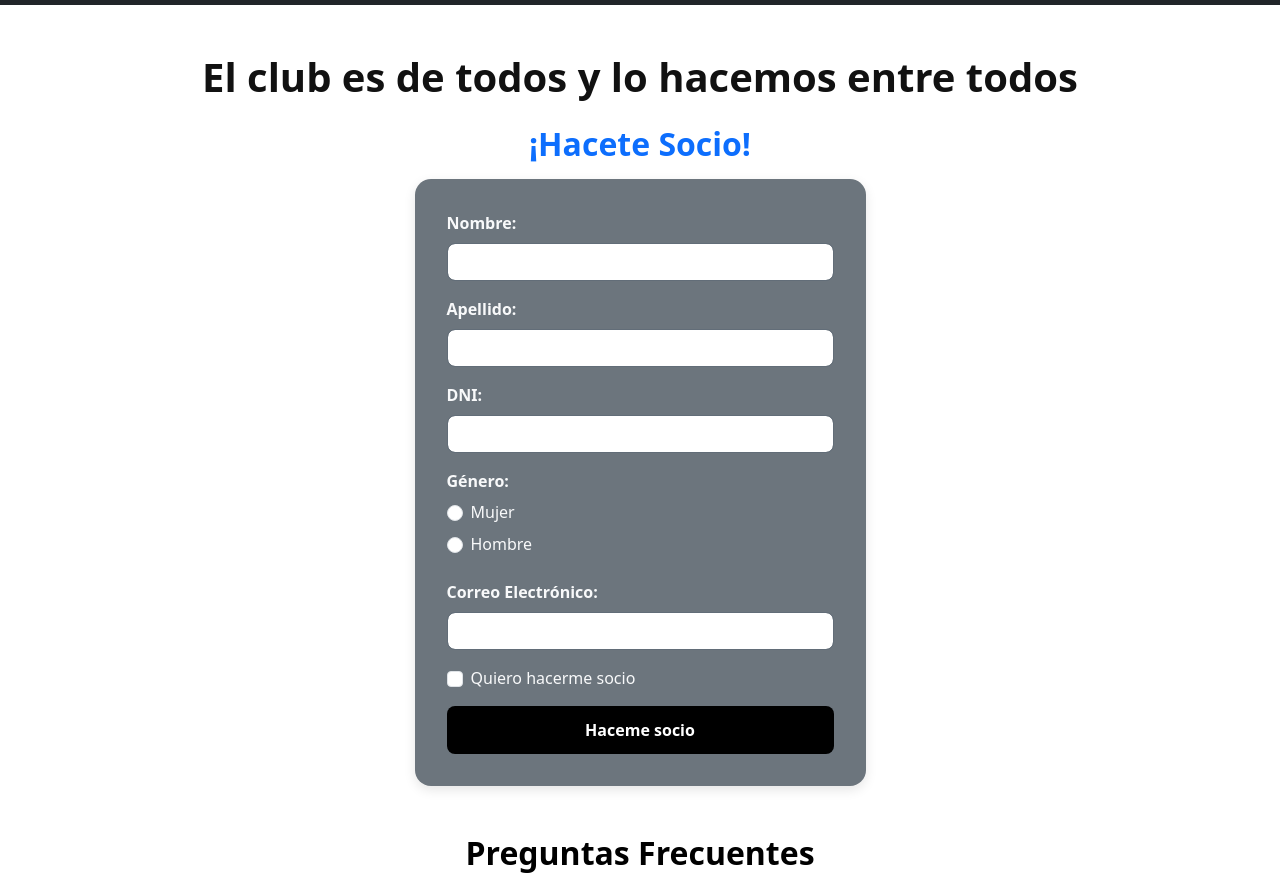
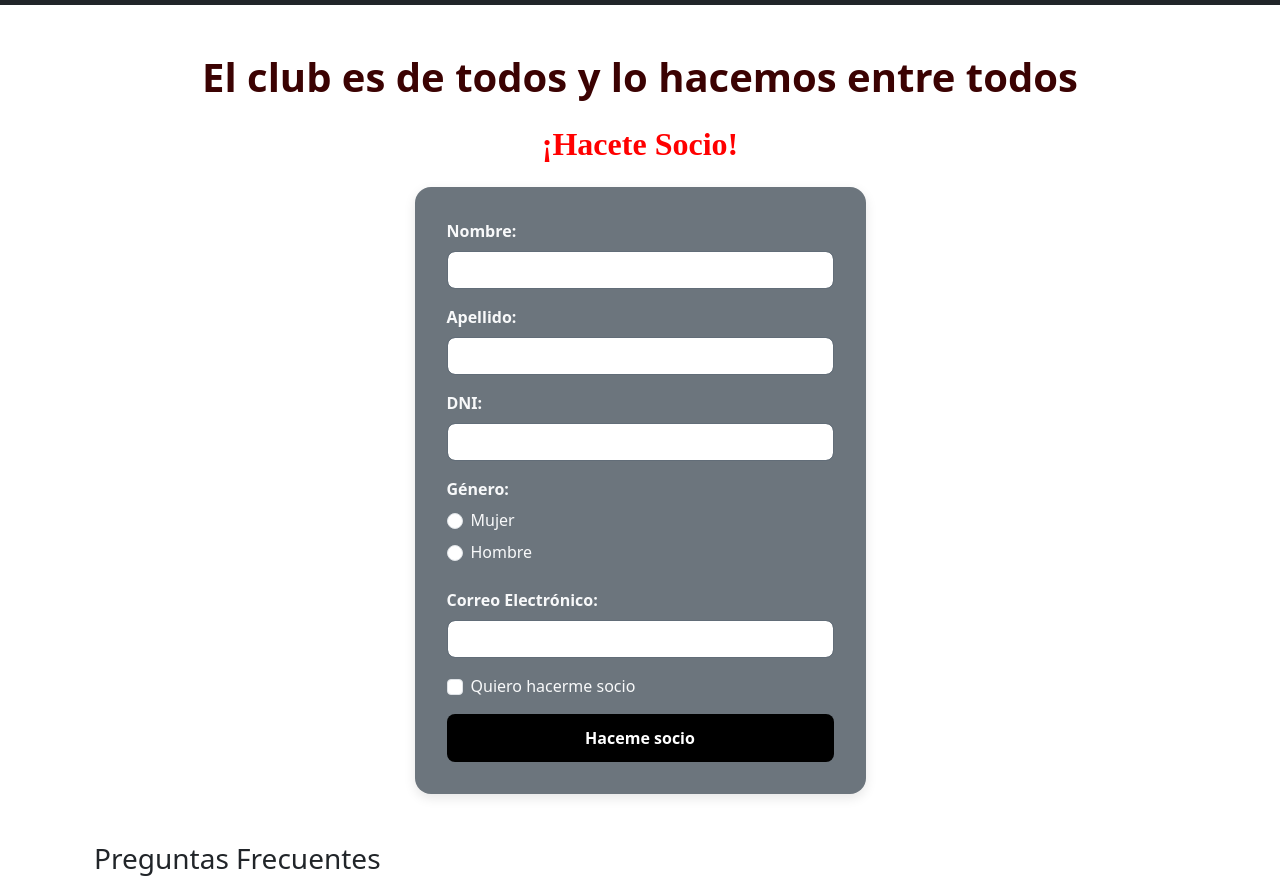
Before and after one commit to FacundoVictoria/Juarense, a website: page views/hacetesocio.html in a window 1280 px wide. Shown: the part 73-952 px from the top of the page. Drawn offline with nearby package versions, Linux system fonts and the light colour scheme.

Commit message:
Incorporacion de mixin a h2

```diff
--- a/scss/styles.scss
+++ b/scss/styles.scss
@@ -216,8 +216,21 @@ h2 {
   font-weight: bold;
   text-align: center;
   margin-bottom: 1.5rem;
-  color: #111; }
+  color: rgb(59, 2, 2) }
 
 h1 {
   @extend .extend-h1
 }
+
+// mixin //
+@mixin estilo-h2 ($color, $fuente, $alineacion) {
+  color: $color;
+  font-family: $fuente;
+  text-align: $alineacion;
+  font-size: 2rem;
+  margin: 1.5rem 0;
+}
+
+h2 {
+  @include estilo-h2(red, 'Arial, sans-serif', center );
+}
--- a/views/hacetesocio.html
+++ b/views/hacetesocio.html
@@ -32,7 +32,7 @@
 
   <main class="container my-5">
     <h1>El club es de todos y lo hacemos entre todos</h1>
-    <h2 class="text-center text-primary">¡Hacete Socio!</h2>
+    <h2>¡Hacete Socio!</h2>
 
     <section class="row justify-content-center">
         <div class="col-md-6 col-lg-5">
@@ -82,15 +82,15 @@
 
 
     <div class="container mt-5">
-        <h2 class="text-center">Preguntas Frecuentes</h2>
+        <h3>Preguntas Frecuentes</h3>
 
         <div class="accordion mt-4" id="faqAccordion">
             <div class="accordion-item">
-                <h2 class="accordion-header" id="headingOne">
+                <h3 class="accordion-header" id="headingOne">
                     <button class="accordion-button" type="button" data-bs-toggle="collapse" data-bs-target="#collapseOne">
                         ¿Cuál es el horario de atención?
                     </button>
-                </h2>
+                </h3>
                 <div id="collapseOne" class="accordion-collapse collapse show" data-bs-parent="#faqAccordion">
                     <div class="accordion-body">
                         Nuestro horario de atención es de lunes a viernes de 9:00 a 14:00 horas.
```
Also changed, not shown: index.html (+1 -1 lines), css/styles.css, 1 other file.
